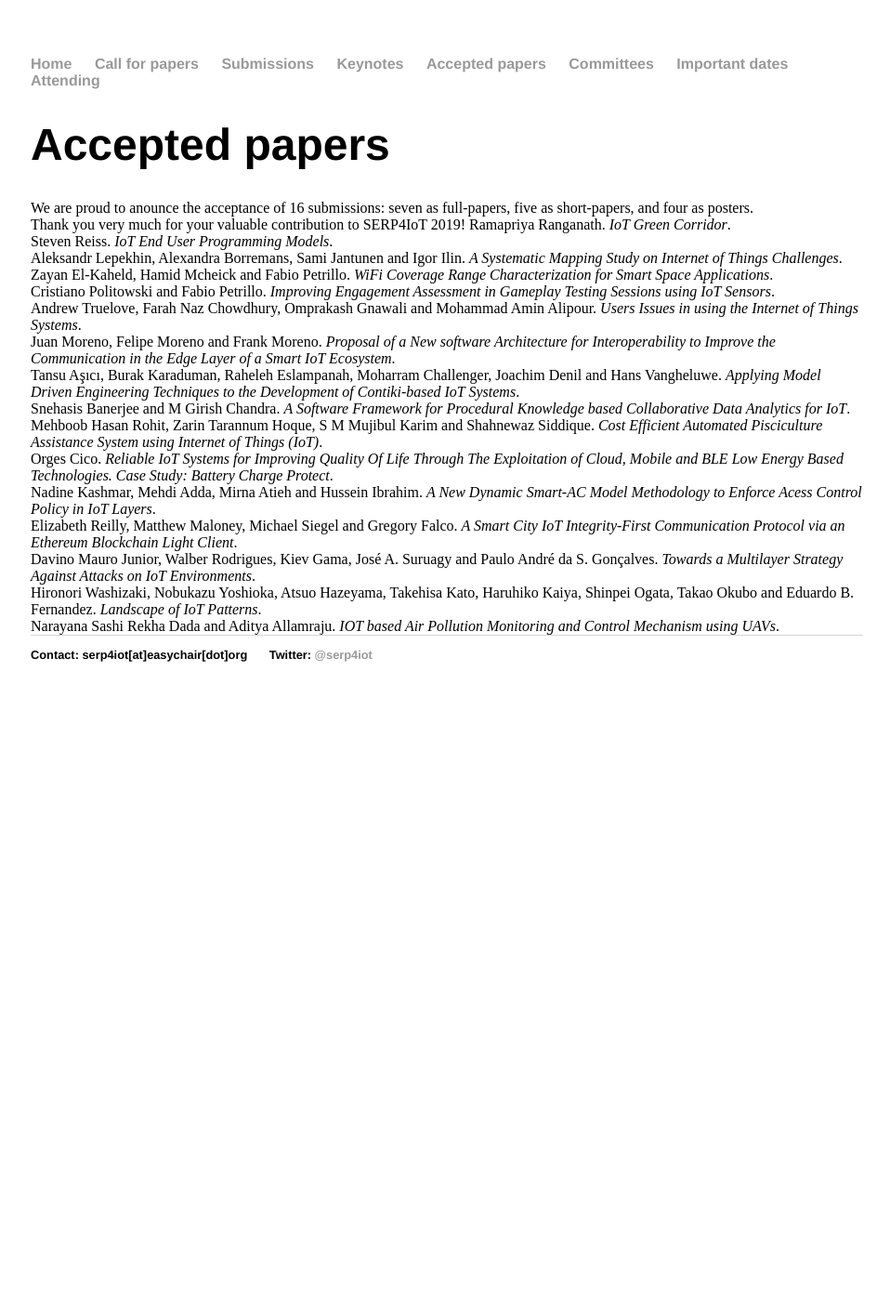
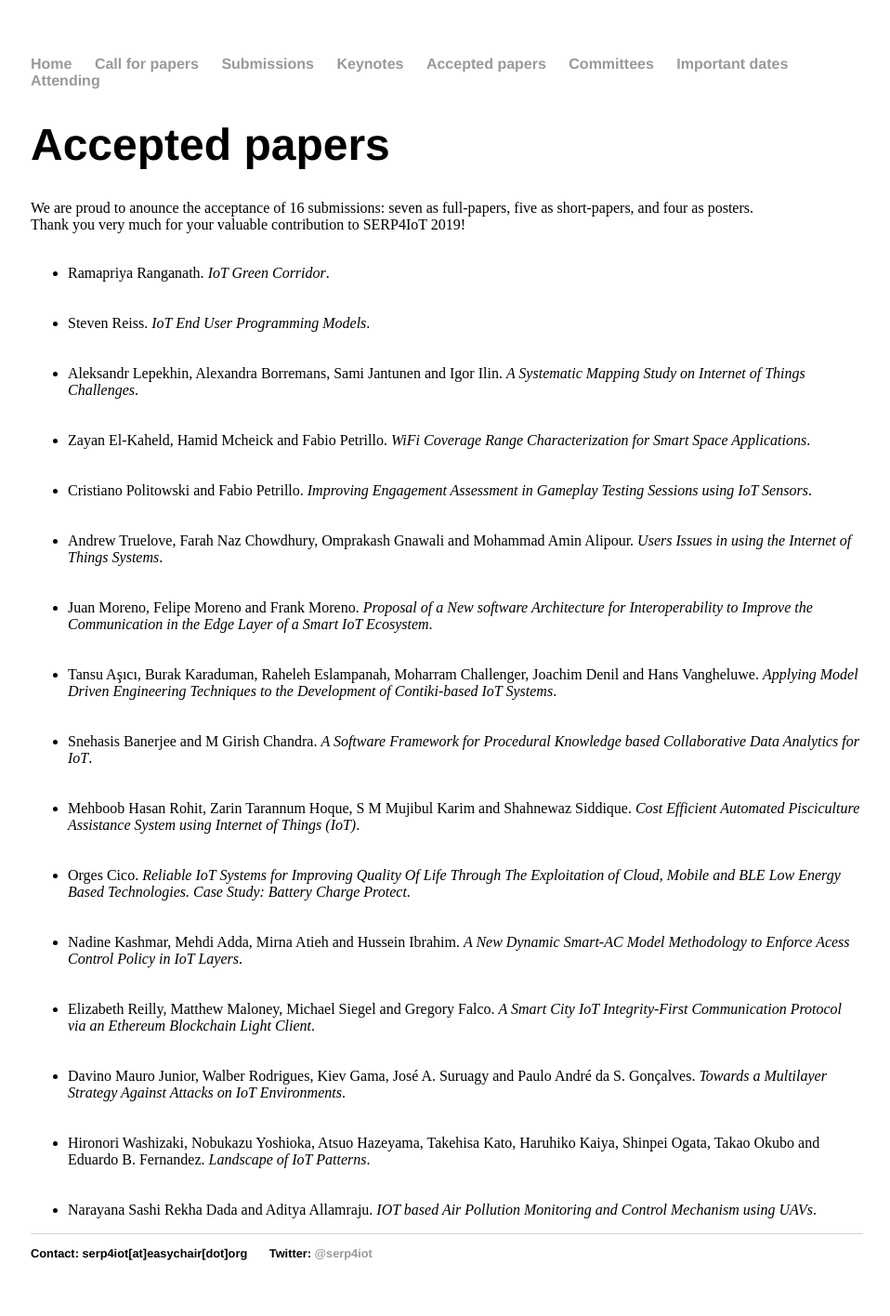
Before and after one commit to moar82/SERP4IoT, a Jekyll site: the page built from apapers/index.html, in a window 1280 px wide. Shown: the whole page at 93% size, without its empty margins (159-1117 px from the left). Built offline with Jekyll 4.4.1, drawn with Linux system fonts in a browser that asks for light colours; before the commit the page ends 900 px from its top, so only the background shows below that.

Commit message:
Update index.html

```diff
--- a/apapers/index.html
+++ b/apapers/index.html
@@ -7,35 +7,39 @@
 We are proud to anounce the acceptance of 16 submissions: seven as full-papers, five as short-papers, and four as posters.
 <br>
 Thank you very much for your valuable contribution to SERP4IoT 2019!
+<br>
+<br>
 
-Ramapriya Ranganath. <i>IoT Green Corridor</i>.
-<br>
-Steven Reiss. <i>IoT End User Programming Models</i>.
-<br>
-Aleksandr Lepekhin, Alexandra Borremans, Sami Jantunen and Igor Ilin. <i>A Systematic Mapping Study on Internet of Things Challenges</i>.
-<br>
-Zayan El-Kaheld, Hamid Mcheick and Fabio Petrillo. <i>WiFi Coverage Range Characterization for Smart Space Applications</i>.
-<br>
-Cristiano Politowski and Fabio Petrillo. <i>Improving Engagement Assessment in Gameplay Testing Sessions using IoT Sensors</i>.
-<br>
-Andrew Truelove, Farah Naz Chowdhury, Omprakash Gnawali and Mohammad Amin Alipour. <i>Users Issues in using the Internet of Things Systems</i>.
-<br>
-Juan Moreno, Felipe Moreno and Frank Moreno. <i>Proposal of a New software Architecture for Interoperability to Improve the Communication in the Edge Layer of a Smart IoT Ecosystem</i>.
-<br>
-Tansu Aşıcı, Burak Karaduman, Raheleh Eslampanah, Moharram Challenger, Joachim Denil and Hans Vangheluwe. <i>Applying Model Driven Engineering Techniques to the Development of Contiki-based IoT Systems</i>.
-<br>
-Snehasis Banerjee and M Girish Chandra. <i>A Software Framework for Procedural Knowledge based Collaborative Data Analytics for IoT</i>.
-<br>
-Mehboob Hasan Rohit, Zarin Tarannum Hoque, S M Mujibul Karim and Shahnewaz Siddique. <i>Cost Efficient Automated Pisciculture Assistance System using Internet of Things (IoT)</i>.
-<br>
-Orges Cico. <i>Reliable IoT Systems for Improving Quality Of Life Through The Exploitation of Cloud, Mobile and BLE Low Energy Based Technologies. Case Study: Battery Charge Protect</i>.
-<br>
-Nadine Kashmar, Mehdi Adda, Mirna Atieh and Hussein Ibrahim. <i>A New Dynamic Smart-AC Model Methodology to Enforce Acess Control Policy in IoT Layers</i>.
-<br>
-Elizabeth Reilly, Matthew Maloney, Michael Siegel and Gregory Falco. <i>A Smart City IoT Integrity-First Communication Protocol via an Ethereum Blockchain Light Client</i>.
-<br>
-Davino Mauro Junior, Walber Rodrigues, Kiev Gama, José A. Suruagy and Paulo André da S. Gonçalves. <i>Towards a Multilayer Strategy Against Attacks on IoT Environments</i>.
-<br>
-Hironori Washizaki, Nobukazu Yoshioka, Atsuo Hazeyama, Takehisa Kato, Haruhiko Kaiya, Shinpei Ogata, Takao Okubo and Eduardo B. Fernandez. <i>Landscape of IoT Patterns</i>.
-<br>
-Narayana Sashi Rekha Dada and Aditya Allamraju. <i>IOT based Air Pollution Monitoring and Control Mechanism using UAVs</i>.
+<ul>
+<li>Ramapriya Ranganath. <i>IoT Green Corridor</i>.</li>
+<br><br>
+<li>Steven Reiss. <i>IoT End User Programming Models</i>.</li>
+<br><br>
+<li>Aleksandr Lepekhin, Alexandra Borremans, Sami Jantunen and Igor Ilin. <i>A Systematic Mapping Study on Internet of Things Challenges</i>.</li>
+<br><br>
+<li>Zayan El-Kaheld, Hamid Mcheick and Fabio Petrillo. <i>WiFi Coverage Range Characterization for Smart Space Applications</i>.</li>
+<br><br>
+<li>Cristiano Politowski and Fabio Petrillo. <i>Improving Engagement Assessment in Gameplay Testing Sessions using IoT Sensors</i>.</li>
+<br><br>
+<li>Andrew Truelove, Farah Naz Chowdhury, Omprakash Gnawali and Mohammad Amin Alipour. <i>Users Issues in using the Internet of Things Systems</i>.</li>
+<br><br>
+<li>Juan Moreno, Felipe Moreno and Frank Moreno. <i>Proposal of a New software Architecture for Interoperability to Improve the Communication in the Edge Layer of a Smart IoT Ecosystem</i>.</li>
+<br><br>
+<li>Tansu Aşıcı, Burak Karaduman, Raheleh Eslampanah, Moharram Challenger, Joachim Denil and Hans Vangheluwe. <i>Applying Model Driven Engineering Techniques to the Development of Contiki-based IoT Systems</i>.</li>
+<br><br>
+<li>Snehasis Banerjee and M Girish Chandra. <i>A Software Framework for Procedural Knowledge based Collaborative Data Analytics for IoT</i>.</li>
+<br><br>
+<li>Mehboob Hasan Rohit, Zarin Tarannum Hoque, S M Mujibul Karim and Shahnewaz Siddique. <i>Cost Efficient Automated Pisciculture Assistance System using Internet of Things (IoT)</i>.</li>
+<br><br>
+<li>Orges Cico. <i>Reliable IoT Systems for Improving Quality Of Life Through The Exploitation of Cloud, Mobile and BLE Low Energy Based Technologies. Case Study: Battery Charge Protect</i>.</li>
+<br><br>
+<li>Nadine Kashmar, Mehdi Adda, Mirna Atieh and Hussein Ibrahim. <i>A New Dynamic Smart-AC Model Methodology to Enforce Acess Control Policy in IoT Layers</i>.</li>
+<br><br>
+<li>Elizabeth Reilly, Matthew Maloney, Michael Siegel and Gregory Falco. <i>A Smart City IoT Integrity-First Communication Protocol via an Ethereum Blockchain Light Client</i>.</li>
+<br><br>
+<li>Davino Mauro Junior, Walber Rodrigues, Kiev Gama, José A. Suruagy and Paulo André da S. Gonçalves. <i>Towards a Multilayer Strategy Against Attacks on IoT Environments</i>.</li>
+<br><br>
+<li>Hironori Washizaki, Nobukazu Yoshioka, Atsuo Hazeyama, Takehisa Kato, Haruhiko Kaiya, Shinpei Ogata, Takao Okubo and Eduardo B. Fernandez. <i>Landscape of IoT Patterns</i>.</li>
+<br><br>
+<li>Narayana Sashi Rekha Dada and Aditya Allamraju. <i>IOT based Air Pollution Monitoring and Control Mechanism using UAVs</i>.</li>
+</ul>
```
